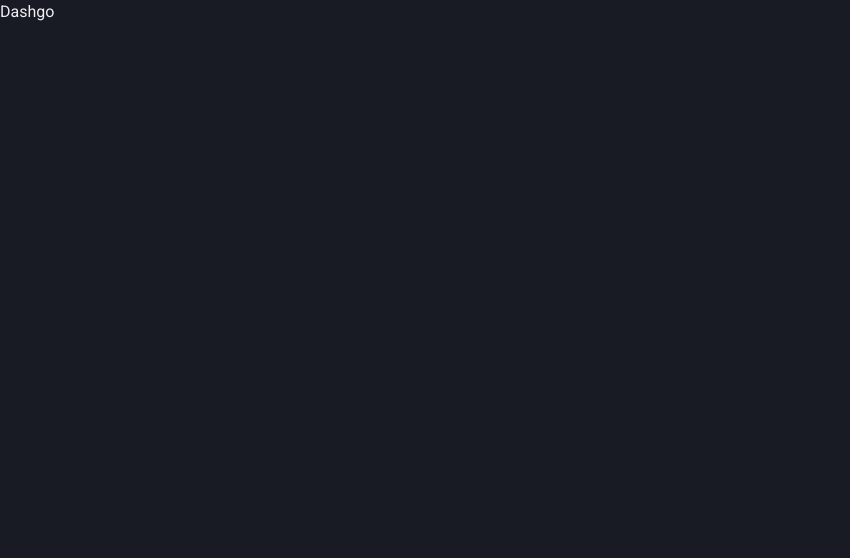
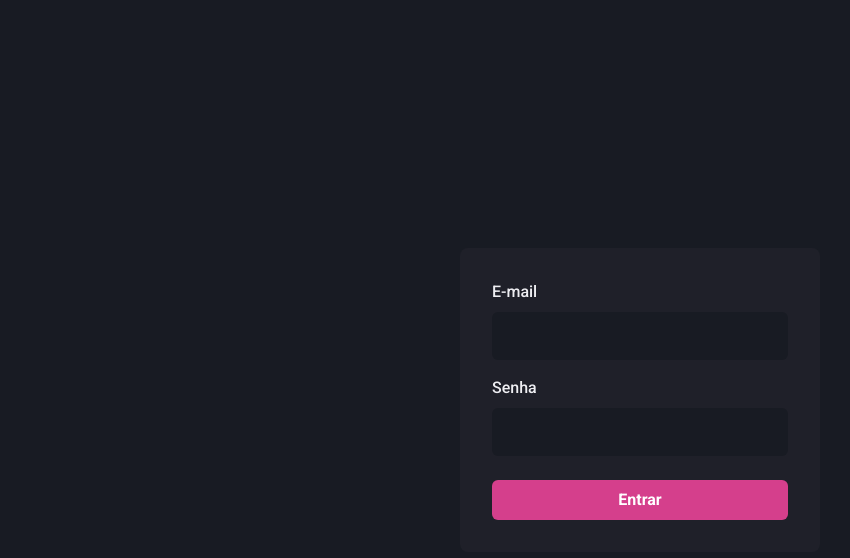
Before and after one commit to Romario-gomes/DashGo, a Next.js app: page / in a window 1280 px wide. Shown: the top 558 px of the page, without its empty margins (0-850 px from the left). Built offline with nearby package versions, Linux system fonts and the light colour scheme.

Commit message:
Feat(Create component input)

```diff
--- /dev/null
+++ b/src/components/Form/Input.tsx
@@ -0,0 +1,20 @@
+import { FormControl, FormLabel, Input as ChakraInput, InputProps as ChakraInputProps } from "@chakra-ui/react";
+
+interface InputProps extends ChakraInputProps{
+  name: string;
+  label?: string;
+}
+
+export function Input({name, label, ...rest}: InputProps) {
+  return (
+    <FormControl>
+
+           { !!label && <FormLabel htmlFor={name}>{label}</FormLabel>}
+            <ChakraInput name={name} id={name} type="email" focusBorderColor="pink.500" bgColor="gray.900" variant="filled" _hover={{
+              bgColor: 'gray.900'
+            }}
+              size="lg" {...rest}/>
+
+          </FormControl>
+  );
+}
--- a/src/pages/index.tsx
+++ b/src/pages/index.tsx
@@ -1,5 +1,28 @@
-export default function Home() {
+import { Flex, Button, Stack, FormLabel, FormControl } from '@chakra-ui/react';
+import { Input } from '../components/Form/Input';
+
+export default function SignIn() {
   return (
-    <h1>Dashgo</h1>
+    <Flex
+      w="100vw"
+      h="100vh"
+      align="center"
+      justify="center"
+    >
+      <Flex
+        as="form" width="100%" maxWidth={360}
+        bg="gray.800"
+        p="8"
+        borderRadius={8}
+        flexDir="column"
+      >
+        <Stack spacing="4">
+          <Input name="email" type="email" label="E-mail"/>
+          <Input name="password" type="password" label="Senha"/>
+        </Stack>
+
+        <Button type="submit" mt="6" colorScheme="pink">Entrar</Button>
+      </Flex>
+    </Flex>
   )
 }
```
